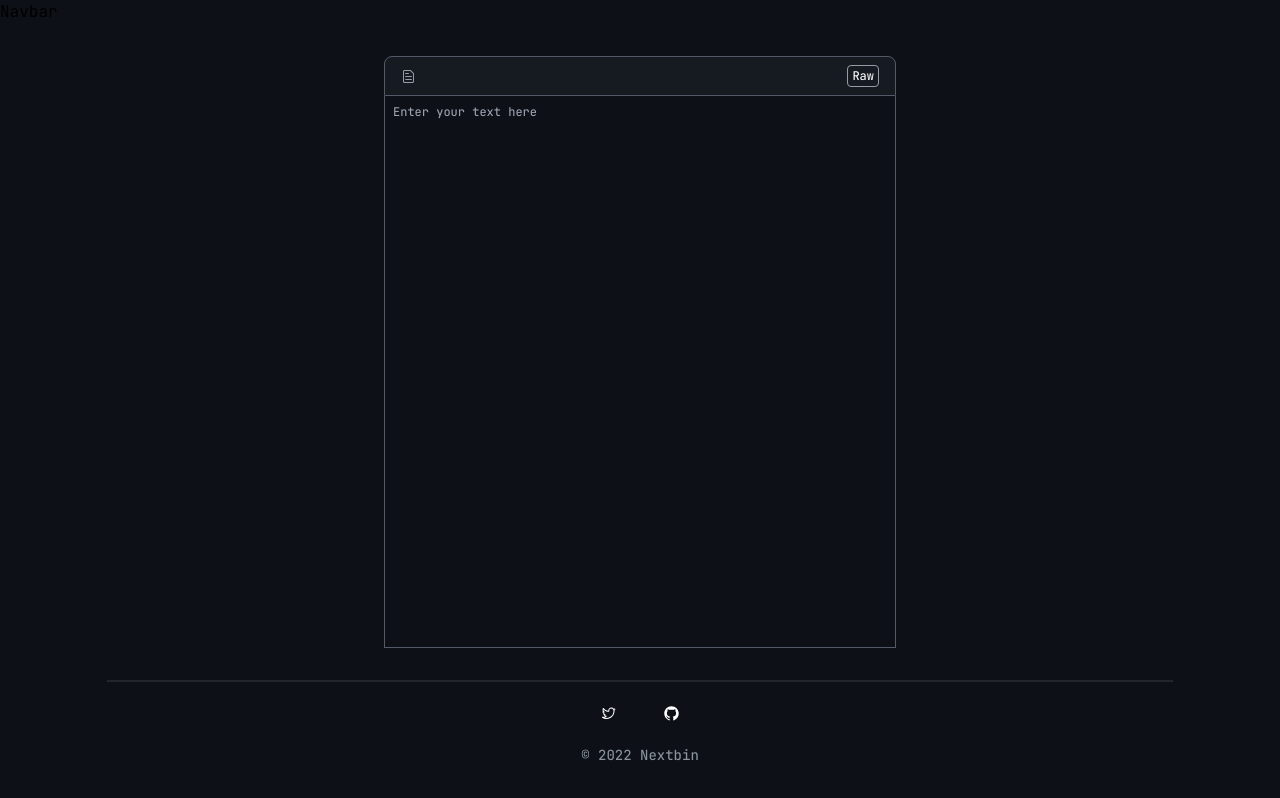
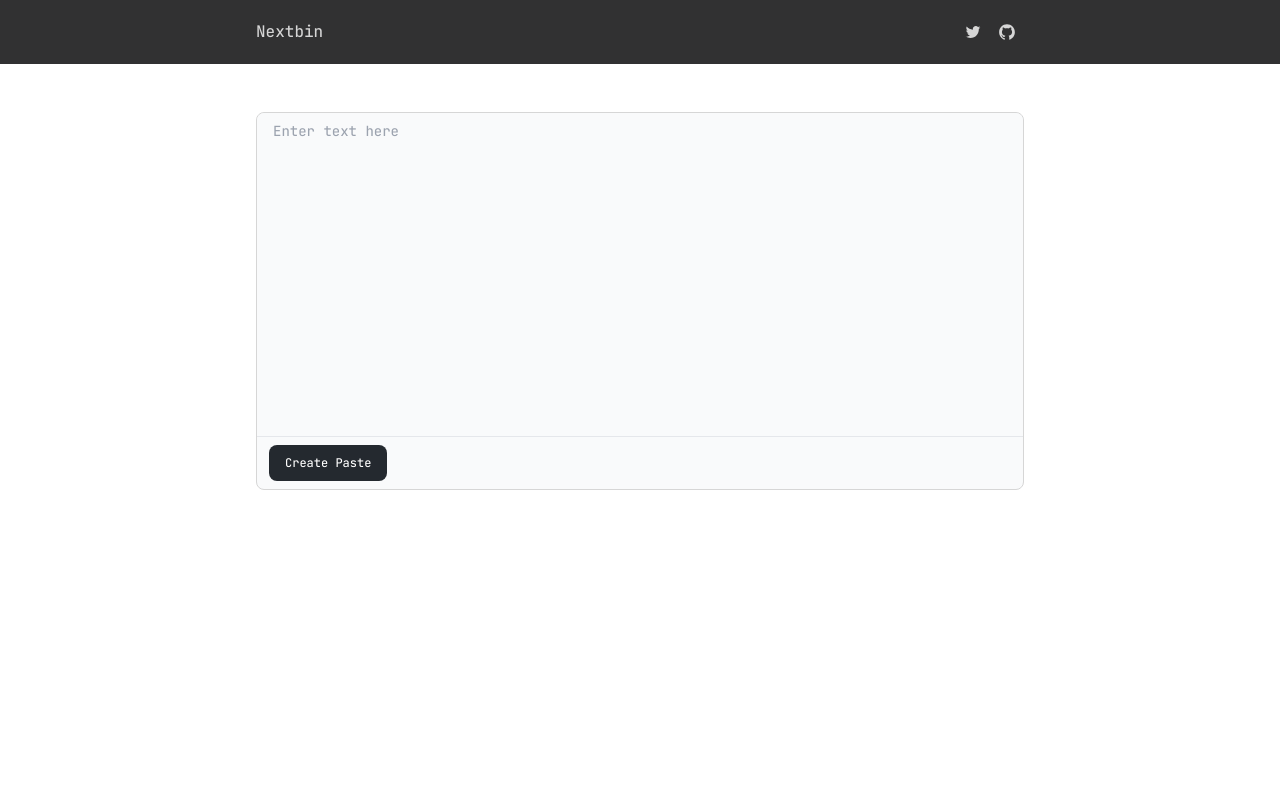
Before and after one commit to samridht23/ayamebin-web, a Next.js app: page / in a window 1280 px wide. Built offline with nearby package versions, Linux system fonts and the light colour scheme.

Commit message:
ui updated

```diff
--- a/components/Editor.tsx
+++ b/components/Editor.tsx
@@ -1,47 +1,33 @@
-import { useEffect, useState } from "react";
-import { FileTextIcon } from "@radix-ui/react-icons";
-import hljs from "highlight.js";
-import Link from "next/link";
-const testdata = `import test from "test"
-mport test from "test"`;
-
+import { useState } from "react";
 const Editor = () => {
-  const [editorState, setEditorState] = useState(false);
   const [content, setContent] = useState("");
-  useEffect(() => {
-    hljs.highlightAll();
-  });
   return (
-    <>
-      <div className="w-full flex justify-center py-[2rem] px-2 xl:px-[24rem] ">
-        <div className=" w-full">
-          <div className="w-full bg-[#161B22] border border-[#525A67] flex justify-between text-white border rounded-t-lg  items-center px-4 py-2">
-            <div className="text-[#959CA4]">
-              <FileTextIcon />
-            </div>
-            <div className="border hover:bg-gray-500 border-[#959CA4] rounded text-white text-xs px-1 leading-5 cursor-pointer">
-              <Link href="/">Raw</Link>
-            </div>
+    <div className="px-4 md:px-12 xl:px-64 py-12">
+      <form>
+        <div class="mb-4 w-full bg-gray-50 rounded-lg border border-[#d6d6d6] ">
+          <div class="py-2 px-4 bg-gray-50 rounded-t-lg ">
+            <textarea
+              id="text"
+              value={content}
+              rows="15"
+              onChange={(e) => setContent(e.target.value)}
+              class="px-0 outline-none w-full resize-none whitespace-pre text-sm text-gray-900 bg-gray-50 border-0 focus:ring-0  "
+              placeholder="Enter text here"
+              spellcheck="false"
+              required
+            ></textarea>
           </div>
-          <div className="block border-x border-b border-[#525A67]">
-            {editorState ? (
-              <div className="block text-xs p-2">
-                <pre>
-                  <code style={{ padding: "0px" }}>{testdata}</code>
-                </pre>
-              </div>
-            ) : (
-              <textarea
-                className="w-full h-[24rem] sm:h-[34rem] rounded-b-lg resize-none  text-xs text-gray-300 whitespace-pre outline-none p-2 bg-[#0D1117]"
-                placeholder="Enter your text here"
-                value={content}
-                onChange={(e) => setContent(e.target.value)}
-              ></textarea>
-            )}
+          <div class="flex justify-between items-center py-2 px-3 border-t ">
+            <button
+              type="submit"
+              class="inline-flex  items-center py-2.5 px-4 text-xs font-medium text-center text-white bg-[#24292F] hover:bg-[#24292F]/90  rounded-lg focus:ring-4 "
+            >
+              Create Paste
+            </button>
           </div>
         </div>
-      </div>
-    </>
+      </form>
+    </div>
   );
 };
 export default Editor;
--- a/components/Footer.tsx
+++ /dev/null
@@ -1,23 +0,0 @@
-import { TwitterLogoIcon, GitHubLogoIcon } from "@radix-ui/react-icons";
-const Footer = () => {
-  return (
-    <>
-      <div className="flex flex-col items-center justify-center bg-[#0D1117] text-sm text-white">
-        <div className="flex p-4 items-center justify-center border-[#21262d] border-t-2 w-5/6">
-          <a href="#">
-            <div className="px-4 py-2 hover:bg-gray-500  mx-2 rounded">
-              <TwitterLogoIcon />
-            </div>
-          </a>
-          <a href="#">
-            <div className="px-4 py-2 hover:bg-gray-500  mx-2 rounded">
-              <GitHubLogoIcon />
-            </div>
-          </a>
-        </div>
-        <div className="pb-8 text-[#8b949e]">© 2022 Nextbin</div>
-      </div>
-    </>
-  );
-};
-export default Footer;
--- a/components/Layout.tsx
+++ b/components/Layout.tsx
@@ -1,5 +1,4 @@
 import Navbar from "./Navbar";
-import Footer from "./Footer";
 import { ReactNode } from "react";
 
 export interface LayoutProps {
@@ -7,11 +6,10 @@ export interface LayoutProps {
 }
 const Layout = ({ children }: LayoutProps) => {
   return (
-    <div className="h-screen bg-[#0D1117]">
+    <>
       <Navbar />
       <main>{children}</main>
-      <Footer />
-    </div>
+    </>
   );
 };
 export default Layout;
--- a/components/Navbar.tsx
+++ b/components/Navbar.tsx
@@ -1,4 +1,35 @@
+import { ReactNode } from "react";
+import { AiOutlineTwitter, AiOutlineGithub } from "react-icons/ai";
+import Link from "next/link";
 const Navbar = () => {
-  return <div>Navbar</div>;
+  return (
+    <div className="w-full flex bg-[#313132] px-4 md:px-12 sticky top-0 xl:px-64 items-center justify-between h-16">
+      <div className="text-[#d6d6d6]">
+        <Link href="/">
+          <a>Nextbin</a>
+        </Link>
+      </div>
+      <div className="flex text-[#d6d6d6]">
+        {Socials.map((item, idx) => (
+          <a href={item.href} key={idx}>
+            <div className="p-2 transition text-lg ease-in-out rounded hover:bg-gray-600">
+              <item.icon />
+            </div>
+          </a>
+        ))}
+      </div>
+    </div>
+  );
 };
 export default Navbar;
+
+const Socials: { icon: ReactNode; href: string }[] = [
+  {
+    icon: AiOutlineTwitter,
+    href: "#",
+  },
+  {
+    icon: AiOutlineGithub,
+    href: "#",
+  },
+];
--- a/package.json
+++ b/package.json
@@ -19,7 +19,8 @@
     "highlight.js": "^11.6.0",
     "next": "12.3.1",
     "react": "18.2.0",
-    "react-dom": "18.2.0"
+    "react-dom": "18.2.0",
+    "react-icons": "^4.6.0"
   },
   "devDependencies": {
     "@types/cuid": "^2.0.1",
--- a/pages/_app.tsx
+++ b/pages/_app.tsx
@@ -17,10 +17,6 @@ function App({ Component, pageProps }: AppProps) {
           name="description"
           content="free, fast, and easy pastebin service"
         />
-        <link
-          rel="stylesheet"
-          href="https://cdnjs.cloudflare.com/ajax/libs/highlight.js/11.6.0/styles/github-dark.min.css"
-        />
       </Head>
       <Layout>
         <Component {...pageProps} />
--- a/pages/api/document/index.ts
+++ /dev/null
@@ -1,5 +0,0 @@
-import { NextApiRequest, NextApiResponse } from "next";
-
-export default (req: NextApiRequest, res: NextApiResponse) => {
-  res.status(200).json({ name: "Money" });
-};
--- /dev/null
+++ b/pages/api/paste/index.ts
@@ -0,0 +1,5 @@
+import { NextApiRequest, NextApiResponse } from "next";
+
+export default (req, res) => {
+	res.status(200).json({ name: "sam" });
+};
--- a/pages/index.tsx
+++ b/pages/index.tsx
@@ -3,8 +3,7 @@ import Editor from "../components/Editor";
 
 const Home: NextPage = () => {
   return (
-    <main className="w-full bg-[#0D1117]">
-      {" "}
+    <main>
       <Editor />
     </main>
   );
```
Also changed, not shown: 1 other file (tests, documents, lock files or other folders).
